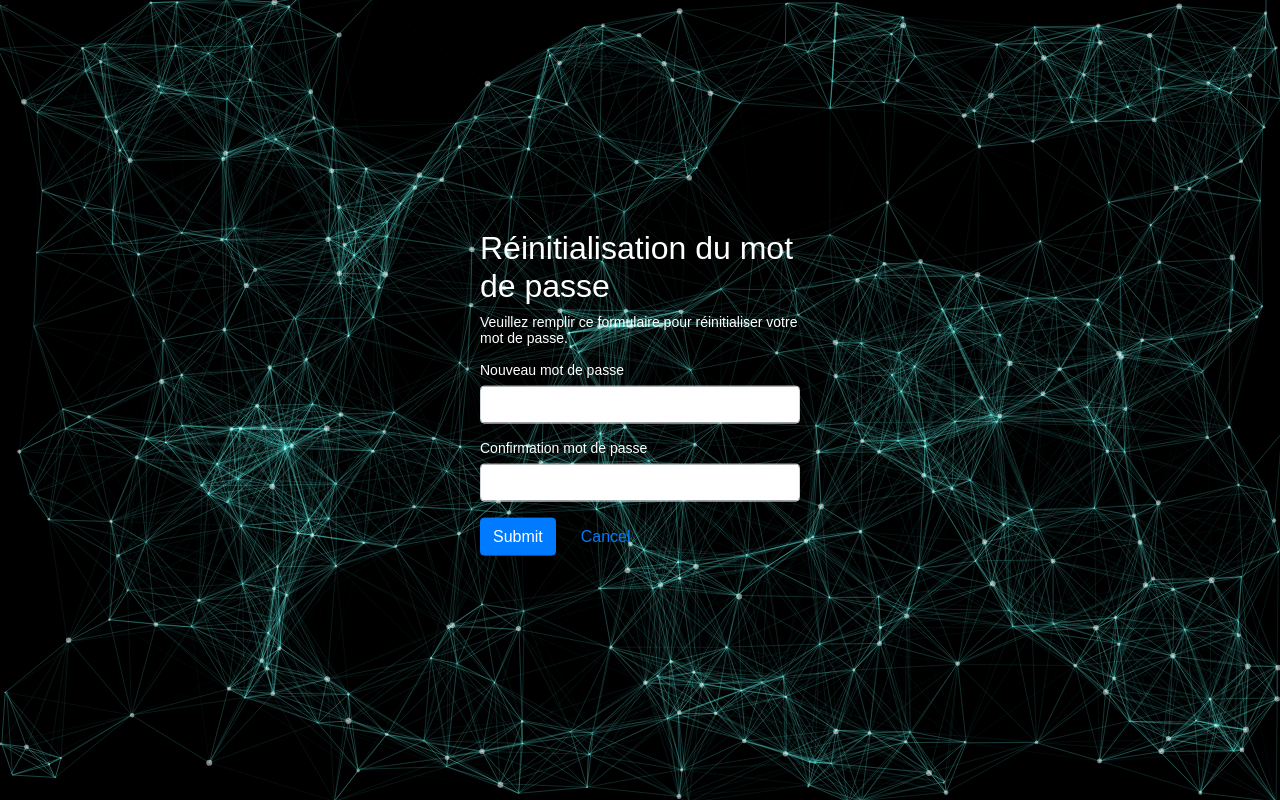
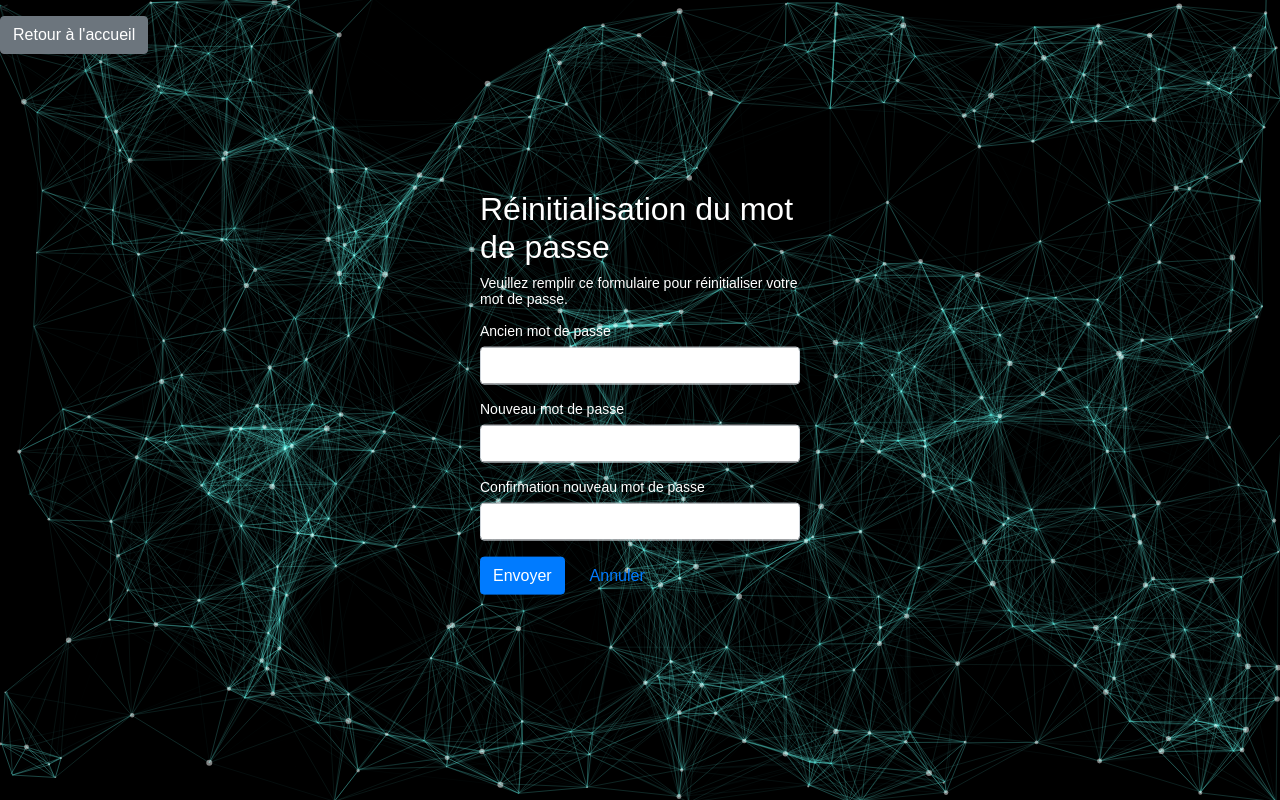
Before and after one commit to juauke/projet-pima-2022-19, a PHP site: page /Test/change-password.php in a window 1280 px wide. Run offline with PHP 8.4, Linux system fonts and the light colour scheme; the visitor is signed in with stand-in values (Sample User, id 1).

Commit message:
Added verification of current password when changing password (when already connected)

```diff
--- a/PHP/Gestion_Compte/change-password.php
+++ b/PHP/Gestion_Compte/change-password.php
@@ -13,8 +13,8 @@ require_once "../db.php";
 $pdo = connectToDatabase('utilisateurs');
 
 // Define variables and initialize with empty values
-$new_password = $confirm_password = "";
-$new_password_err = $confirm_password_err = "";
+$current_password = $new_password = $confirm_password = "";
+$current_password_err = $new_password_err = $confirm_password_err = "";
 
 // Processing form data when form is submitted
 if($_SERVER["REQUEST_METHOD"] == "POST"){
@@ -38,6 +38,43 @@ if($_SERVER["REQUEST_METHOD"] == "POST"){
         }
     }
 
+  // Validate old password
+  if(empty(trim($_POST["current_password"]))){
+    $current_password_err = "Veuillez entrer le mot de passe actuel.";
+  } elseif(strlen(trim($_POST["current_password"])) < 6){
+    $current_password_err = "Le mot de passe actuel contient nécéssairement au moins 6 caractères.";
+  } else{
+    $current_password = trim($_POST["current_password"]);
+
+    // Prepare a select statement
+    $sql0 = "SELECT passwd FROM `primary_data` WHERE id = :id";
+
+    if($stmt = $pdo->prepare($sql0)){
+        // Bind variable to the prepared statement as parameter
+        $stmt->bindParam(":id", $param_id, PDO::PARAM_INT);
+
+        // Set parameters
+        $param_id = $_SESSION["id"];
+
+        // Attempt to execute the prepared statement
+        if($stmt->execute()){
+          if ($row = $stmt->fetch()) {
+            $hashed_password = $row["passwd"];
+
+            if(!password_verify($current_password, $hashed_password)){
+              // Password is not valid, display a generic error message
+              $current_password_err = "Mot de passe invalide.";
+            }
+          }
+
+        } else{
+            echo "Oups ! Quelque chose s'est mal passée. Merci de réessayer ultérieurement...";
+        }
+    }
+    // Close statement
+    unset($stmt);
+  }
+
     // Check input errors before updating the database
     if(empty($new_password_err) && empty($confirm_password_err)){
         // Prepare an update statement
@@ -59,7 +96,7 @@ if($_SERVER["REQUEST_METHOD"] == "POST"){
                 header("location: login.php");
                 exit();
             } else{
-                echo "Oups ! Quelque chose s'est mal passée. Merci de réessayer ultérieurement..";
+                echo "Oups ! Quelque chose s'est mal passée. Merci de réessayer ultérieurement...";
             }
 
             // Close statement
@@ -208,23 +245,30 @@ if($_SERVER["REQUEST_METHOD"] == "POST"){
   </script>
 </div>
 
+<a href="welcome.php" class="btn btn-secondary">Retour à l'accueil</a>
+
 <div class="wrapper">
     <h2>Réinitialisation du mot de passe</h2>
     <p>Veuillez remplir ce formulaire pour réinitialiser votre mot de passe.</p>
     <form action="<?php echo htmlspecialchars($_SERVER["PHP_SELF"]); ?>" method="post">
+        <div class="form-group">
+            <label>Ancien mot de passe</label>
+            <input type="password" name="current_password" class="form-control <?php echo (!empty($current_password_err)) ? 'is-invalid' : ''; ?>" value="<?php echo $current_password; ?>">
+            <span class="invalid-feedback"><?php echo $current_password_err; ?></span>
+        </div>
         <div class="form-group">
             <label>Nouveau mot de passe</label>
             <input type="password" name="new_password" class="form-control <?php echo (!empty($new_password_err)) ? 'is-invalid' : ''; ?>" value="<?php echo $new_password; ?>">
             <span class="invalid-feedback"><?php echo $new_password_err; ?></span>
         </div>
         <div class="form-group">
-            <label>Confirmation mot de passe</label>
+            <label>Confirmation nouveau mot de passe</label>
             <input type="password" name="confirm_password" class="form-control <?php echo (!empty($confirm_password_err)) ? 'is-invalid' : ''; ?>">
             <span class="invalid-feedback"><?php echo $confirm_password_err; ?></span>
         </div>
         <div class="form-group">
-            <input type="submit" class="btn btn-primary" value="Submit">
-            <a class="btn btn-link ml-2" href="welcome.php">Cancel</a>
+            <input type="submit" class="btn btn-primary" value="Envoyer">
+            <a class="btn btn-link ml-2" href="welcome.php">Annuler</a>
         </div>
     </form>
 </div>
```
